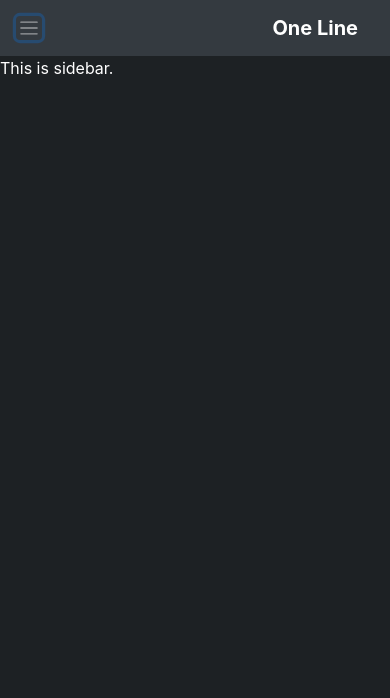
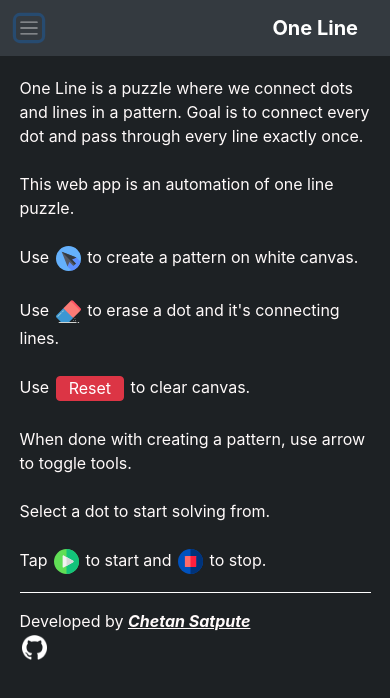
Before and after one commit to Chetan-Satpute/oneline, a React (Create React App) app: page / in a window 390 px wide. Both pictures are taken after a click on the button 29 px from the left and 28 px from the top of the page. Shown: the top 698 px of the page. Built offline with nearby package versions, Linux system fonts and the light colour scheme.

Commit message:
Written instructions on sidebar.
Style updates and bug fixes.

```diff
--- a/src/component/Board.jsx
+++ b/src/component/Board.jsx
@@ -23,23 +23,22 @@ class Board extends React.Component {
                 // when not in edit node
                 'select': true
             },
-            toolStatus: true,
 
             play: true
         }
 
+        this.updateToolStatus = helper.updateToolStatus.bind(this);
         this.updateBoard = helper.updateBoard.bind(this);
         this.resetBoard = helper.resetBoard.bind(this);
-        this.updateToolStatus = helper.updateToolStatus.bind(this);
 
+        this.handleClick = canvasHelper.handleClick.bind(this);
+        this.handleMove = canvasHelper.handleMove.bind(this);
+        this.mouseDown = canvasHelper.mouseDown.bind(this);
         this.mouseUp = canvasHelper.mouseUp.bind(this);
-        this.mouseDown = canvasHelper.mouseDown.bind(this);
         this.mouseMove = this.mouseMove.bind(this);
-        this.handleMove = canvasHelper.handleMove.bind(this);
-        this.handleClick = canvasHelper.handleClick.bind(this);
 
+        this.doneSolving = helper.doneSolving.bind(this);
         this.solve = helper.solve.bind(this);
-        this.doneSolving = helper.doneSolving.bind(this);
     }
 
     componentDidMount() {
--- a/src/component/SideBar.jsx
+++ b/src/component/SideBar.jsx
@@ -50,6 +50,12 @@ class SideBar extends React.Component {
 
     render() {
 
+        var create = require('./images/cursor.svg');
+        var erase = require('./images/eraser.svg');
+        var play = require('./images/play.svg');
+        var stop = require('./images/stop.svg');
+        var github = require('./images/github.png');
+
         return (
             <div id="sideBar">
 
@@ -57,7 +63,35 @@ class SideBar extends React.Component {
 
                     <React.Fragment>
 
-                        This is sidebar.
+                        One Line is a puzzle where we connect dots and lines in a pattern.
+                        Goal is to connect every dot and pass through every line exactly once.
+                        <br />
+                        <br />
+                        This web app is an automation of one line puzzle.
+                        <br />
+                        <br />
+                        Use <img id="infoIcons" src={create} /> to create a pattern on white canvas.
+                        <br />
+                        <br />
+                        Use <img id="infoIcons" src={erase} /> to erase a dot and it's connecting lines.
+                        <br />
+                        <br />
+                        Use <button id="infoIcons" className="btn btn-danger">Reset</button> to clear canvas.
+                        <br />
+                        <br />
+                        When done with creating a pattern, use arrow to toggle tools.
+                        <br />
+                        <br />
+                        Select a dot to start solving from.
+                        <br />
+                        <br />
+                        Tap <img id="infoIcons" src={play} /> to start and <img id="infoIcons" src={stop} /> to stop.
+                        <hr />
+                        Developed by <u><i><b>Chetan Satpute</b></i></u>
+                        <br />
+                        <a href="https://github.com/Chetan-Satpute">
+                            <img id="infoIcons" src={github} />
+                        </a>
 
                     </React.Fragment> }
 
--- a/src/component/css/sideBar.css
+++ b/src/component/css/sideBar.css
@@ -4,7 +4,19 @@
     width: 20%;
     height: 100%;
     z-index: 1;
-    color: white;
+    color: snow;
+    padding: 1%;
+}
+
+#infoIcons {
+    height: 25px;
+    line-height: 0;
+    margin: 2px;
+}
+
+hr {
+    border-color: white;
+    border-width: thin;
 }
 
 @media only screen and (max-width: 800px) {
@@ -13,5 +25,6 @@
         position: absolute;
         width: 100%;
         opacity: 0;
+        padding: 5%;
     }
 }
--- a/src/component/js/canvasHelper.js
+++ b/src/component/js/canvasHelper.js
@@ -148,8 +148,8 @@ export function handleClick(event) {
                 for (var i = 0; i < segmentList.length; i++) {
 
                     if (
-                        segmentList[i].a == this.selected ||
-                        segmentList[i].b == this.selected
+                        segmentList[i].a === this.selected ||
+                        segmentList[i].b === this.selected
                     ) {
                         associated = true
                         break;
--- a/src/component/js/helper.js
+++ b/src/component/js/helper.js
@@ -52,6 +52,15 @@ export function updateToolStatus(tool) {
         'select': false
     }
 
+    // Reset tool status
+    this.selected = null;
+    this.drag = null;
+    this.setState({
+        hoverSegment: null,
+        startNode: null
+    });
+
+    // Switched to edit mode
     if (this.state.startNode) {
 
         let nodeList = this.state.nodes;
```
Also changed, not shown: src/component/images/github.png (added).
